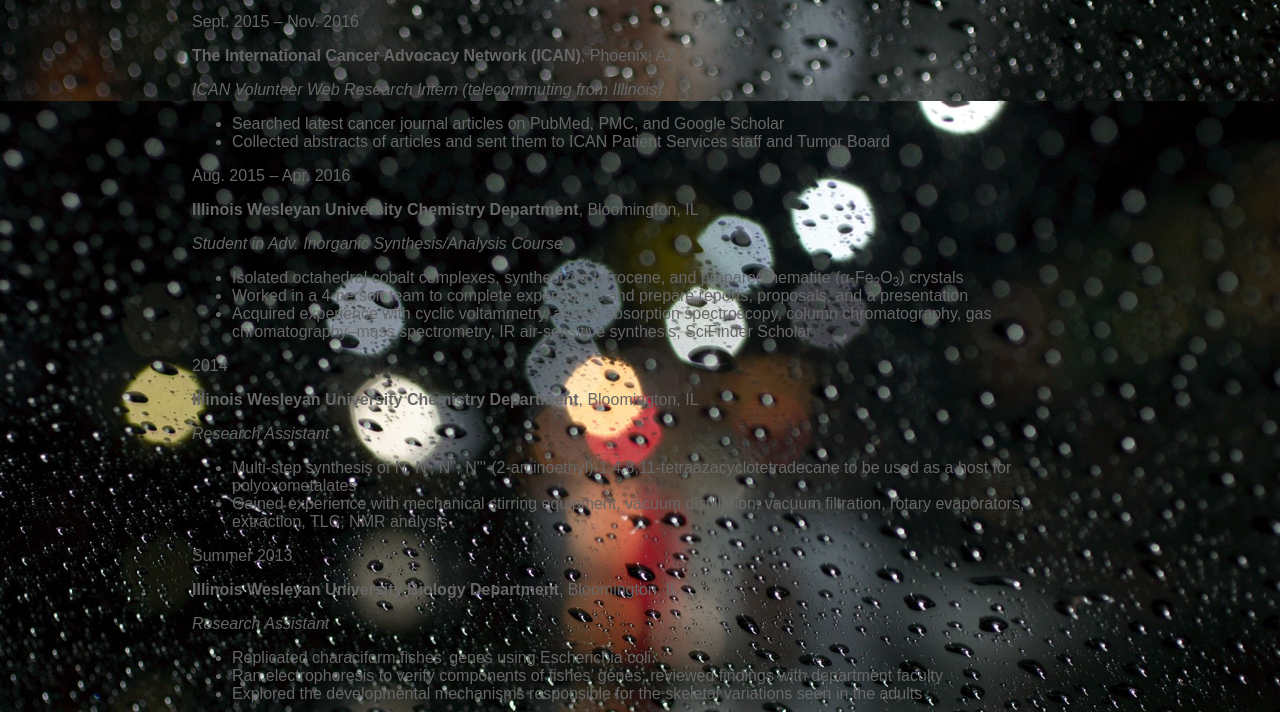
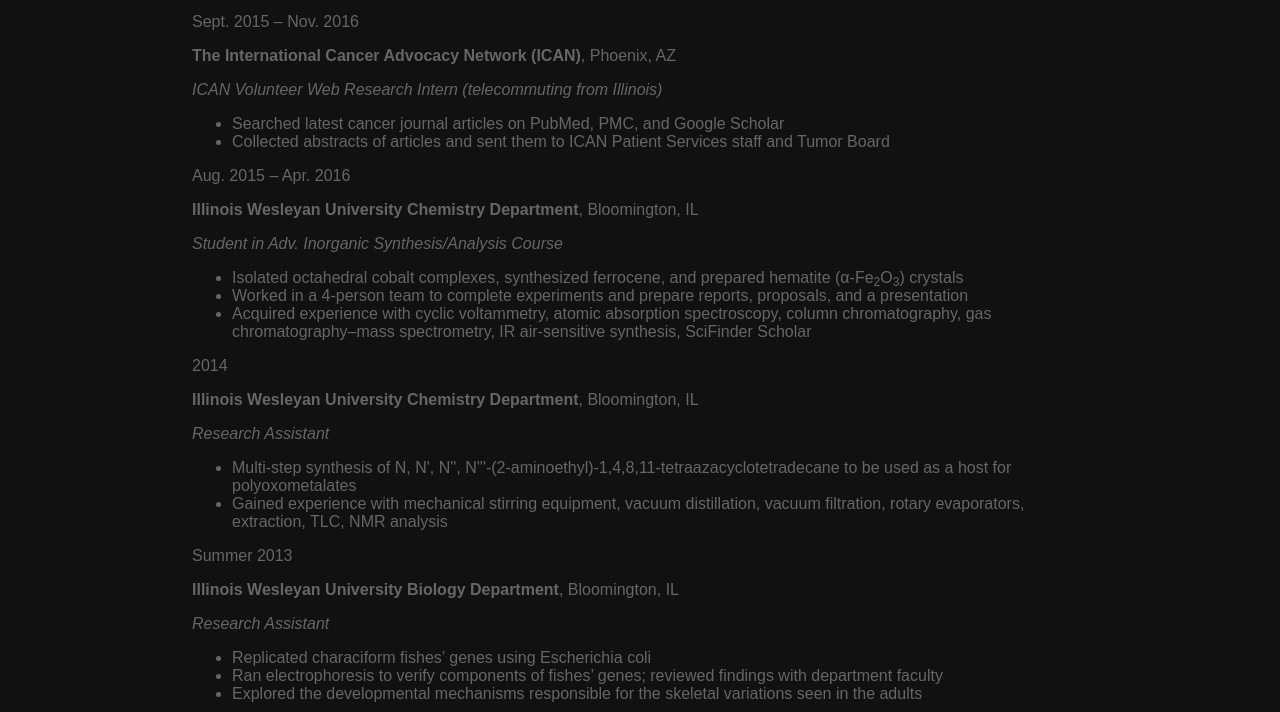
Before and after one commit to fw4h/itmd-361-summer2017-project-2, a plain HTML site: page resume/resume.html in a window 1280 px wide. Shown: the part 699-1411 px from the top of the page. Drawn offline with Linux system fonts and the light colour scheme.

Commit message:
Change resume background
Resume background should be dark in order to read the content easily.

```diff
--- a/resume/resume_style.css
+++ b/resume/resume_style.css
@@ -1,5 +1,5 @@
 body{
-  background-image: url(../images/background.jpg);
+  /* background-image: url(../images/background.jpg); */
   background-attachment: fixed;
   background-repeat: no-repeat;
   background-position: center;
```
